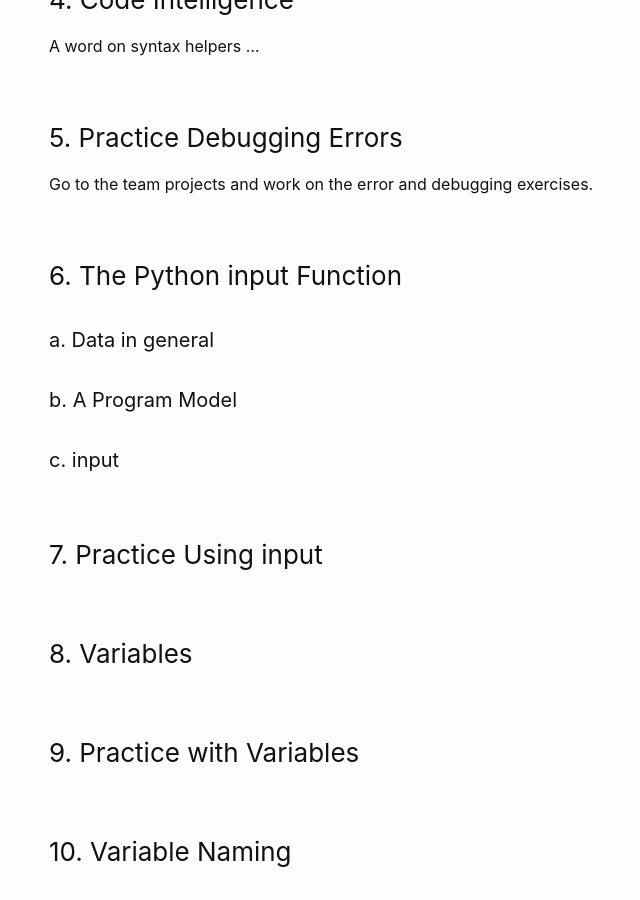
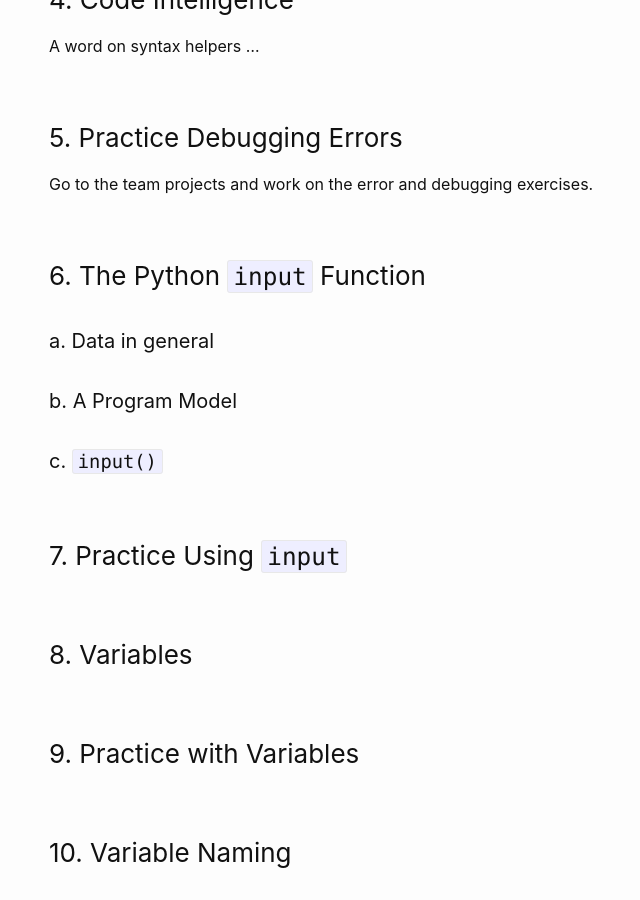
Before and after one commit to multum-non-multa/code, a Jekyll site: the page built from _posts/2021-08-18-printing-strings.md, in a window 1280 px wide and 900 px high, scrolled down 5005 px. Shown: the whole window, without its empty margins (221-861 px from the left). Built offline with Jekyll 4.4.1, drawn with Linux system fonts in a browser that asks for light colours.

```diff
--- a/_posts/2021-08-18-printing-strings.md
+++ b/_posts/2021-08-18-printing-strings.md
@@ -219,16 +219,16 @@ A word on syntax helpers ...
 
 Go to the team projects and work on the error and debugging exercises.
 
-### 6. The Python input Function
+### 6. The Python `input` Function
 
 #### a. Data in general
 
 #### b. A Program Model
 
-#### c. input
+#### c. `input()`
 
 
-### 7. Practice Using input
+### 7. Practice Using `input`
 
 ### 8. Variables
 
```
Also changed, not shown: 1 other file.
